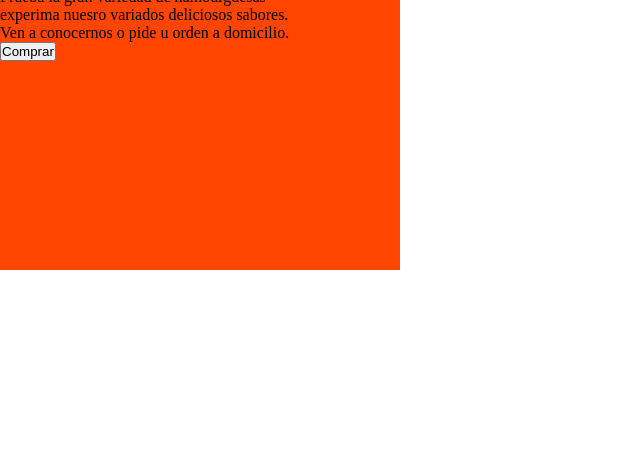
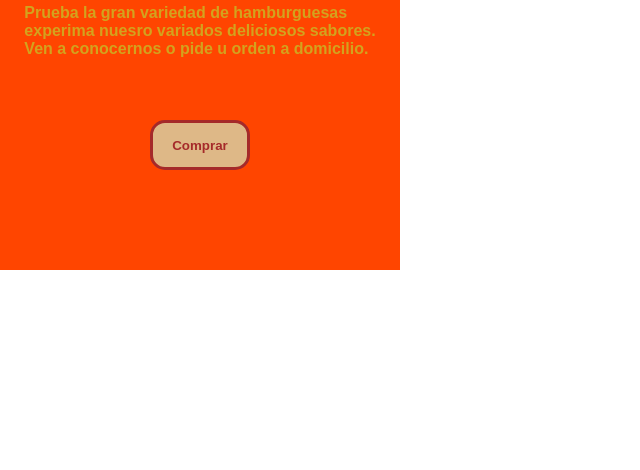
Before and after one commit to jtorresarias/paginaTarjeta, a plain HTML site: page index.html in a window 1280 px wide. Shown: the part 330-800 px from the top of the page, without its empty margins (0-640 px from the left). Drawn offline with Linux system fonts and the light colour scheme.

Commit message:
se completo la tarjeta

```diff
--- a/css/esilos.css
+++ b/css/esilos.css
@@ -3,10 +3,14 @@
   padding: 0;
 }
 
-#arjea {
+#tarjeta {
   width: 400px;
   height: 600px;
   background-color: orangered;
+  display: flex;
+  flex-direction: column;
+  justify-content: space-between;
+  align-items: center;
 }
 
 #hamburguesa1 {
@@ -16,4 +20,27 @@
 #hamburguesa2 {
   width: 100px;
   border-radius: 50%;
+  position: relative;
+  bottom: 120px;
 }
+
+#boton {
+  width: 100px;
+  height: 50px;
+  position: relative;
+  bottom: 100px;
+  font-family: fantasy;
+  color: brown;
+  font-weight: 700;
+  background-color: burlywood;
+  border-radius: 15px;
+  border: solid brown 3px;
+}
+
+#anuncio {
+  position: relative;
+  bottom: 100px;
+  font-family: fantasy;
+  font-weight: 700;
+  color: rgb(211, 163, 30);
+}
--- a/index.html
+++ b/index.html
@@ -9,7 +9,7 @@
   <body>
     <header></header>
     <main>
-      <section id="arjea">
+      <section id="tarjeta">
         <img
           id="hamburguesa1"
           src="img/LC25eDtCT_1200x630__1.jpg"
@@ -20,12 +20,12 @@
           src="img/hamburguesaLogo.jpeg"
           alt="logo hamburguesa"
         />
-        <p>
+        <p id="anuncio">
           Prueba la gran variedad de hamburguesas <br />
           experima nuesro variados deliciosos sabores. <br />
           Ven a conocernos o pide u orden a domicilio.
         </p>
-        <button>Comprar</button>
+        <button id="boton">Comprar</button>
       </section>
     </main>
     <footer></footer>
```
